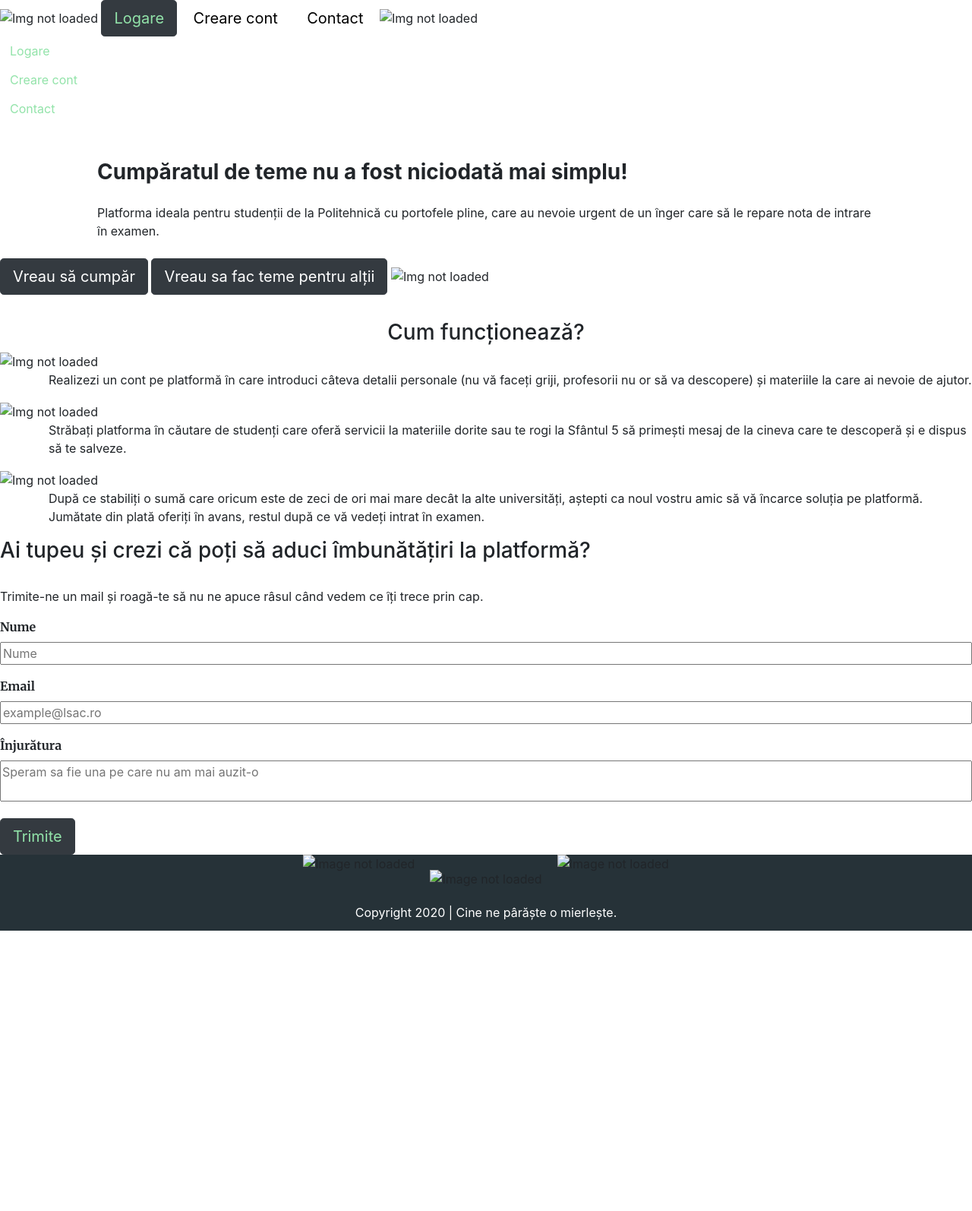
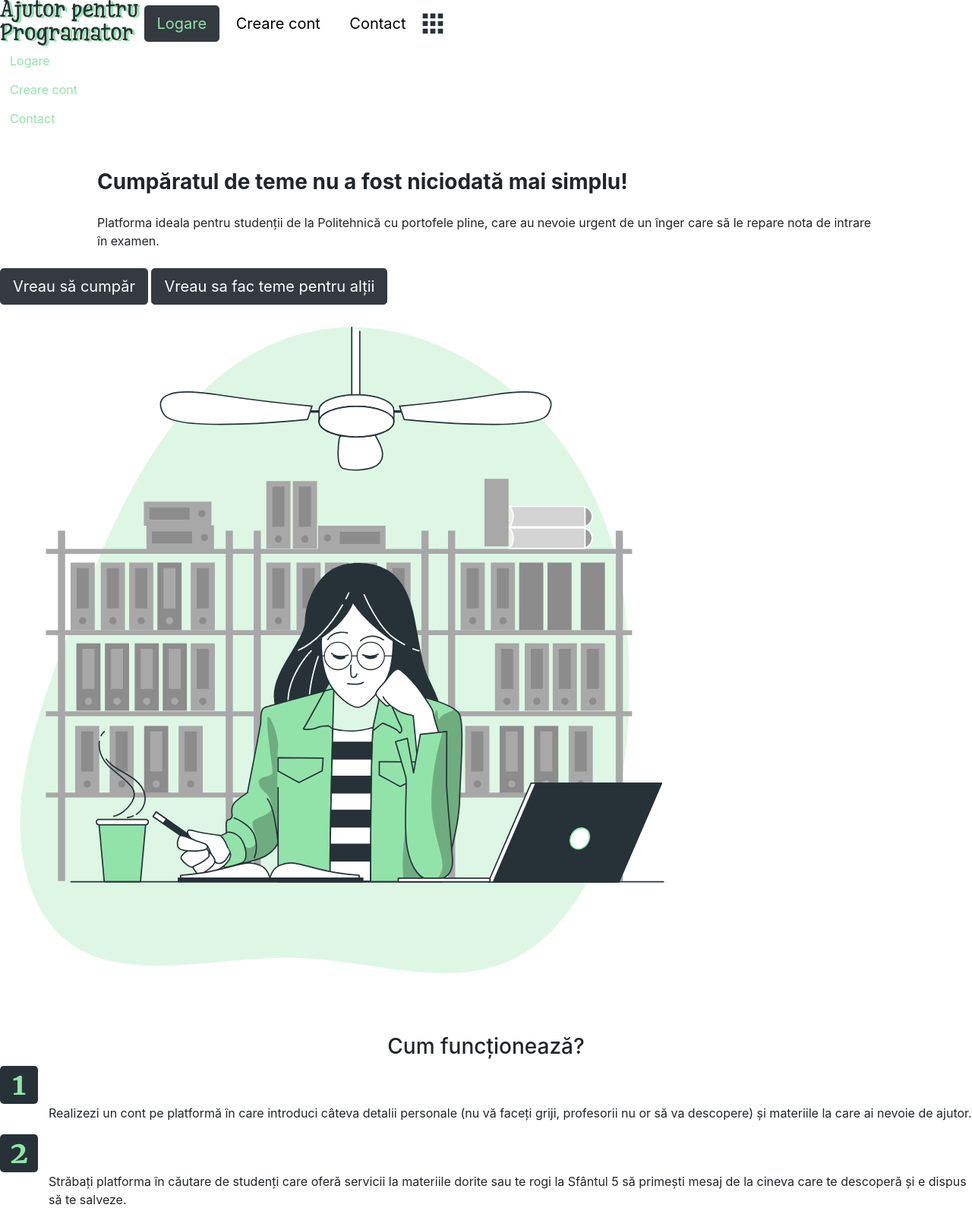
Before and after one commit to Tvveeck/Proiect_IT, a website: page index.html in a window 1280 px wide. Shown: the top 1594 px of the page at 76% size. Before the commit the page ends 1225 px from the top, so only its background shows below. Drawn offline with nearby package versions, Linux system fonts and the light colour scheme.

Commit message:
Here we go again 6

```diff
--- a/index.html
+++ b/index.html
@@ -14,7 +14,7 @@
 
   <div class="div-0" >
 
-    <img id="imag-1" src="Asset 1 1.svg"  alt="Img not loaded" ></img>
+    <img id="imag-1" src="Public/Asset 1 1.svg"  alt="Img not loaded" ></img>
 
     <span  id="span-1">
       <button type="button" class="btn btn-dark btn-responsive btn-lg" style="color: rgba(146, 227, 169, 1);">Logare</button>
@@ -23,7 +23,7 @@
     </span>
 
     <span class="span-menu">
-      <img id="menu" onclick="myFunction()" class="drop-down-menu" src="Menu.svg" alt="Img not loaded"></img>
+      <img id="menu" onclick="myFunction()" class="drop-down-menu" src="Public/Menu.svg" alt="Img not loaded"></img>
       <div id="dropdown" class="dropdown-content">
         <button type="button" class="btn btn-link " style="color: rgba(146, 227, 169, 1);">Logare</button>
         <br>
@@ -43,7 +43,7 @@
 
       <div  id="div-modal">
           <h5 id="modal-title">Exprima-ti frustarile</h5>
-          <img src="x.svg" id="modal-x" onclick="hideModal()" alt="Image not loaded"></img>
+          <img src="Public/x.svg" id="modal-x" onclick="hideModal()" alt="Image not loaded"></img>
       </div>
 
       <span style="height:240px;">
@@ -92,7 +92,7 @@
         </span>
 
         <span class="span02" >
-          <img  src="Group 1image.svg"  alt="Img not loaded" style="margin:auto;width:70%;"></img>
+          <img  src="Public/Group 1image.svg"  alt="Img not loaded" style="margin:auto;width:70%;"></img>
         </span>
 
       </span>
@@ -106,17 +106,17 @@
     <span class="span11" >
 
       <span class="span22">
-        <img src="Group 61.svg" alt="Img not loaded"></img>
+        <img src="Public/Group 61.svg" alt="Img not loaded"></img>
         <p style="padding-left:5%">Realizezi un cont pe platformă în care introduci câteva detalii personale (nu vă faceți griji, profesorii nu or să va descopere) și materiile la care ai nevoie de ajutor.</p>
       </span>
 
       <span class="span22">
-        <img src="Group 72.svg" alt="Img not loaded"></img>
+        <img src="Public/Group 72.svg" alt="Img not loaded"></img>
         <p style="padding-left:5%">Străbați platforma în căutare de studenți care oferă servicii la materiile dorite sau te rogi la Sfântul 5 să primești mesaj de la cineva care te descoperă și e dispus să te salveze.</p>
       </span>
 
       <span class="span22">
-        <img src="Group 83.svg" alt="Img not loaded" ></img>
+        <img src="Public/Group 83.svg" alt="Img not loaded" ></img>
         <p style="padding-left:5%">După ce stabiliți o sumă care oricum este de zeci de ori mai mare decât la alte universități, aștepti ca noul vostru amic să vă încarce soluția pe platformă. Jumătate din plată oferiți în avans, restul după ce vă vedeți intrat în examen.</p>
       </span>
 
@@ -166,9 +166,9 @@
   <div class="div-4" style="background-color: #263238;height: 100px;">
 
     <span style="display:flex; justify-content:center;">
-      <img src="insta.svg" alt="Image not loaded"></img>
-      <img src="twitter.svg" alt="Image not loaded" style="padding:20px;"></img>
-      <img src="facebook.svg" alt="Image not loaded"></img>
+      <img src="Public/insta.svg" alt="Image not loaded"></img>
+      <img src="Public/twitter.svg" alt="Image not loaded" style="padding:20px;"></img>
+      <img src="Public/facebook.svg" alt="Image not loaded"></img>
     </span>
 
     <span style="text-align:center">
@@ -179,6 +179,6 @@
 
 </body>
 
-<script src="java.js"></script>
+<script src="Public/java.js"></script>
 
 </html>
```
